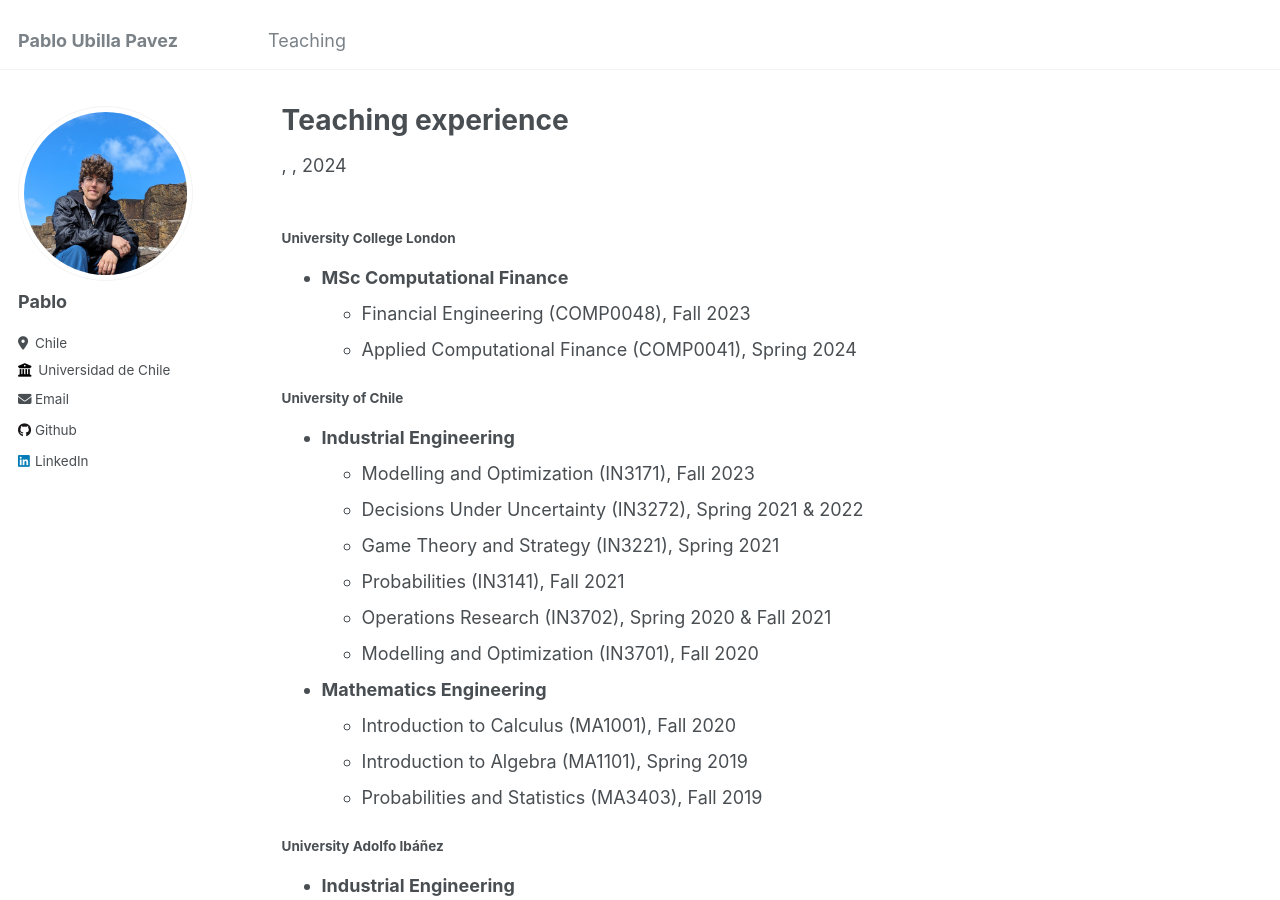
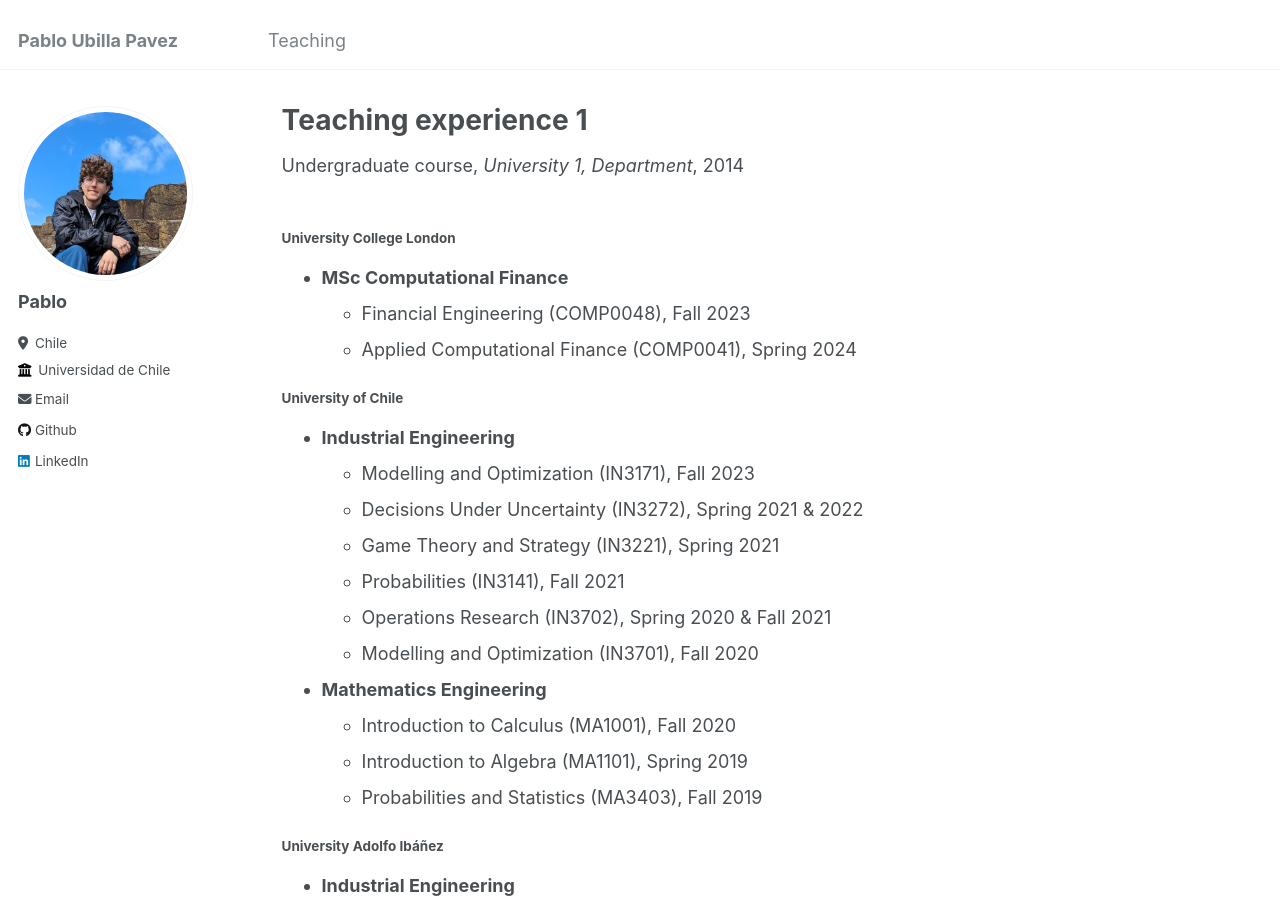
Before and after one commit to pabloubilla/pabloubilla.github.io, a Jekyll site: the page built from _teaching/teaching.md, in a window 1280 px wide and 900 px high. Built offline with Jekyll 4.4.1, drawn with Linux system fonts in a browser that asks for light colours.

Commit message:
back to original teaching

```diff
--- a/_pages/teaching.html
+++ b/_pages/teaching.html
@@ -5,7 +5,11 @@
 author_profile: true
 ---
 
+{% include base_path %}
 
+{% for post in site.teaching reversed %}
+  {% include archive-single.html %}
+{% endfor %}
 
 <!--
 {% include base_path %}
--- a/_teaching/teaching.md
+++ b/_teaching/teaching.md
@@ -1,11 +1,11 @@
 ---
-title: "Teaching experience"
+title: "Teaching experience 1"
 collection: teaching
-#type: "Undergraduate course"
-permalink: /teaching/teaching_experience
-# venue: "All uNIVERSITIES"
-#date: 2024-01-01
-#location: "City, Country"
+type: "Undergraduate course"
+permalink: /teaching/2014-spring-teaching-1
+venue: "University 1, Department"
+date: 2014-01-01
+location: "City, Country"
 ---
 
 
```
